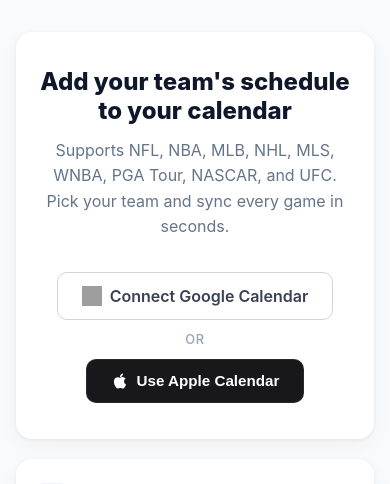
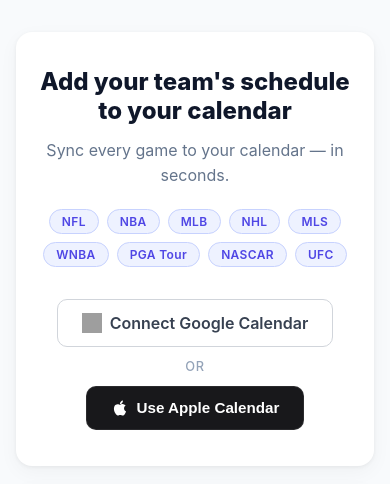
Before and after one commit to nickgardone/sports-calendar-sync, a Flask app: page / in a window 390 px wide. Shown: the part 60-544 px from the top of the page. Run offline with Flask 3, Linux system fonts and the light colour scheme; grey boxes are pictures that could not be loaded.

Commit message:
Hero: replace paragraph text with subtitle + league pill badges
Split the dense hero subtext into two distinct visual elements:
- Short value prop subtitle: "Sync every game to your calendar — in seconds."
- Row of 9 indigo pill badges (NFL, NBA, MLB, NHL, MLS, WNBA, PGA Tour, NASCAR, UFC)
Wraps cleanly on mobile. Follows the integration-listing pattern used by Zapier/Linear.

Co-Authored-By: Claude Sonnet 4.6 <noreply@anthropic.com>

```diff
--- a/static/style.css
+++ b/static/style.css
@@ -91,8 +91,34 @@ header {
 .hero p {
   color: #64748b;
   font-size: 1rem;
+  margin-bottom: 20px;
+  line-height: 1.6;
+}
+
+.hero-sub {
+  color: #64748b;
+  font-size: 1rem;
+  margin-bottom: 20px;
+  line-height: 1.6;
+}
+
+.league-pills {
+  display: flex;
+  flex-wrap: wrap;
+  gap: 8px;
+  justify-content: center;
   margin-bottom: 32px;
-  line-height: 1.6;
+}
+
+.league-pill {
+  font-size: 0.75rem;
+  font-weight: 600;
+  color: #4f46e5;
+  background: #eef2ff;
+  border: 1px solid #c7d2fe;
+  border-radius: 999px;
+  padding: 4px 12px;
+  letter-spacing: 0.03em;
 }
 
 /* ── Buttons ──────────────────────────────────────────────────────────── */
--- a/templates/index.html
+++ b/templates/index.html
@@ -33,10 +33,18 @@
   <!-- Hero: calendar type choice -->
   <div class="card hero" id="landing-hero">
     <h1>Add your team's schedule to your calendar</h1>
-    <p>
-      Supports NFL, NBA, MLB, NHL, MLS, WNBA, PGA Tour, NASCAR, and UFC.<br>
-      Pick your team and sync every game in seconds.
-    </p>
+    <p class="hero-sub">Sync every game to your calendar — in seconds.</p>
+    <div class="league-pills">
+      <span class="league-pill">NFL</span>
+      <span class="league-pill">NBA</span>
+      <span class="league-pill">MLB</span>
+      <span class="league-pill">NHL</span>
+      <span class="league-pill">MLS</span>
+      <span class="league-pill">WNBA</span>
+      <span class="league-pill">PGA Tour</span>
+      <span class="league-pill">NASCAR</span>
+      <span class="league-pill">UFC</span>
+    </div>
     <div class="calendar-choice">
       <a href="/oauth/start" class="btn btn-google">
         <img src="https://www.gstatic.com/firebasejs/ui/2.0.0/images/auth/google.svg"
```
